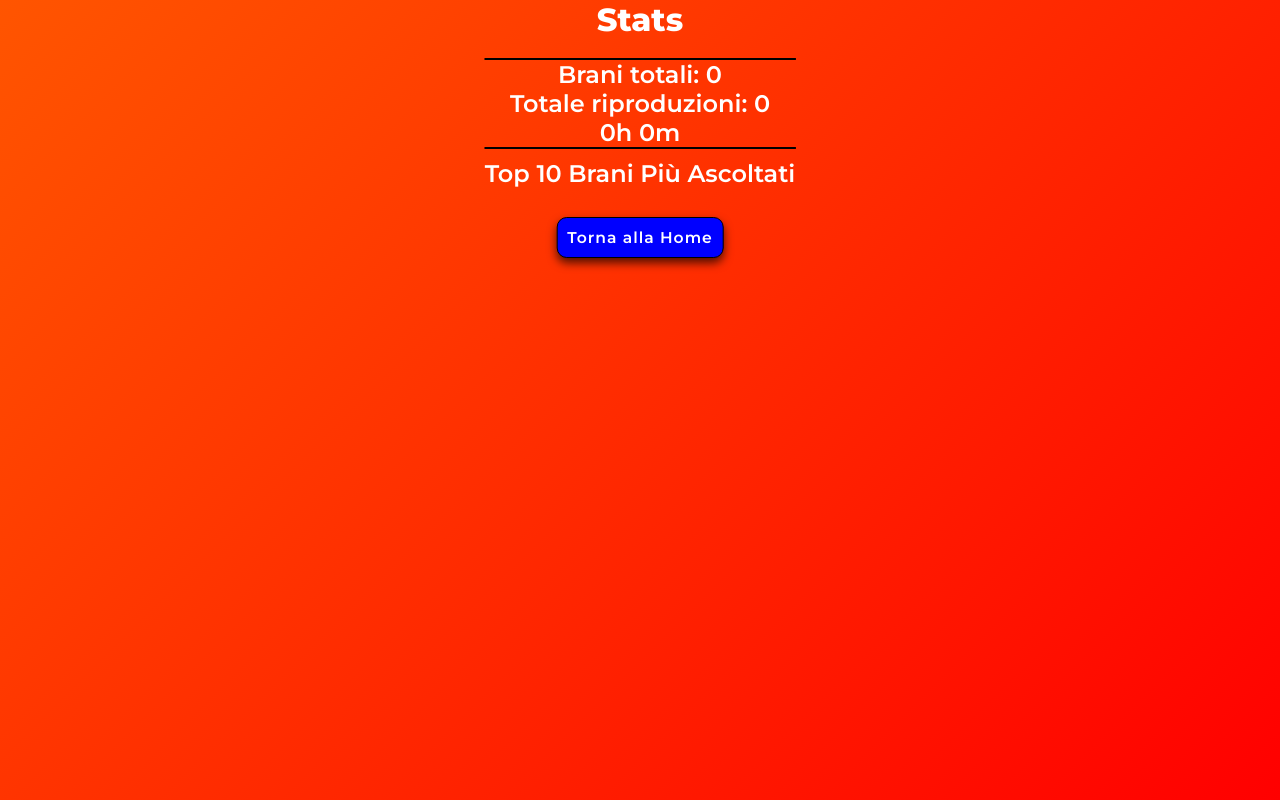
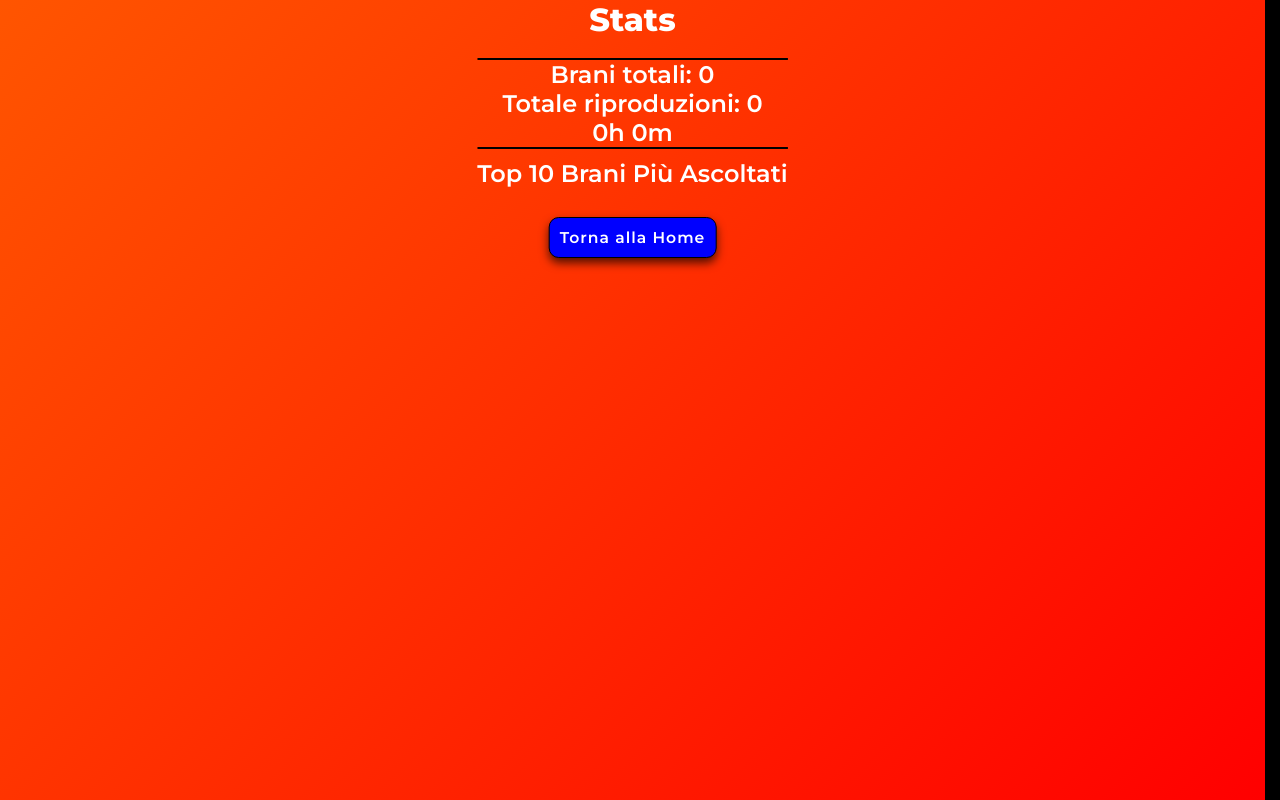
Before and after one commit to dj2828/Music_Player, a Flask app: page /stats in a window 1280 px wide. Run offline with Flask 3, Linux system fonts and the light colour scheme.

Commit message:
scrollbar-gutter: stable

```diff
--- a/static/style.css
+++ b/static/style.css
@@ -11,6 +11,7 @@
     font-family: "Montserrat", sans-serif;
     font-weight: 600;
 }
+html { scrollbar-gutter: stable; }
 body {
     background-color: #000000;
     overflow-x: hidden;
```
